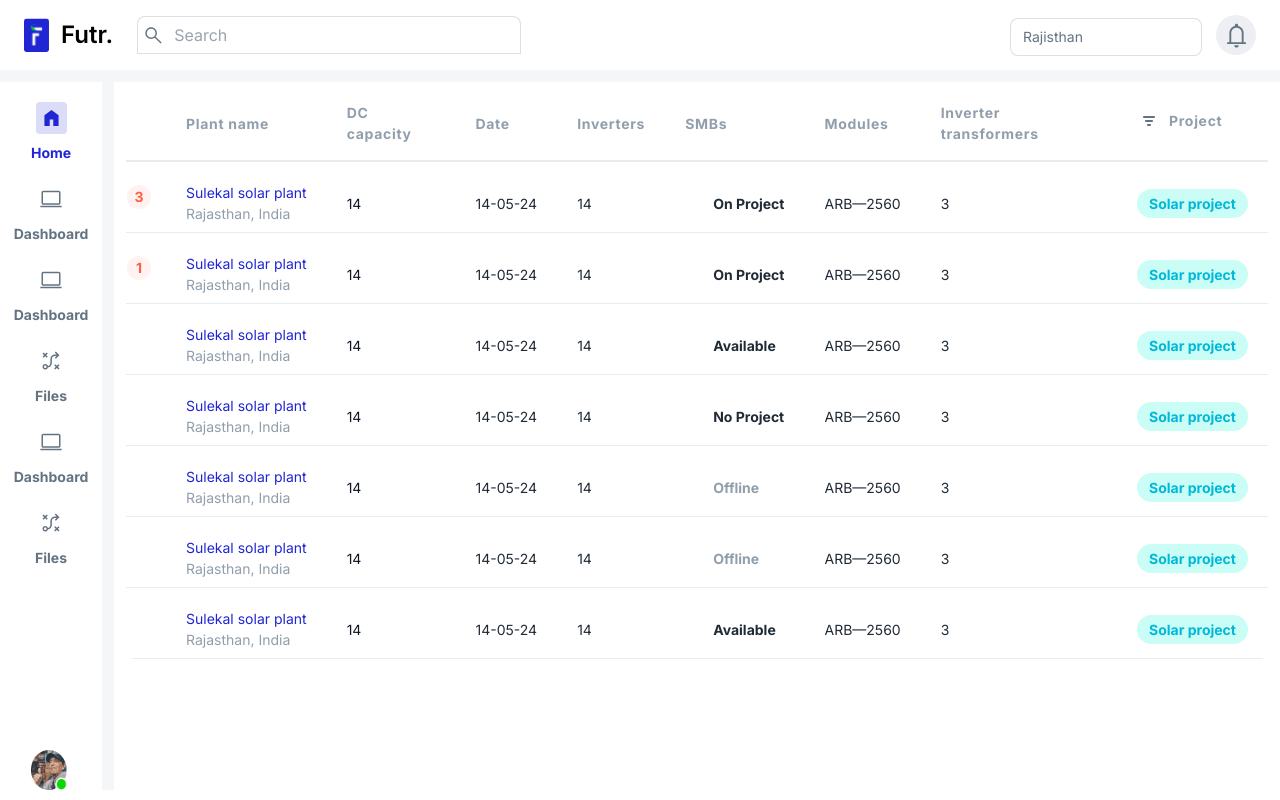
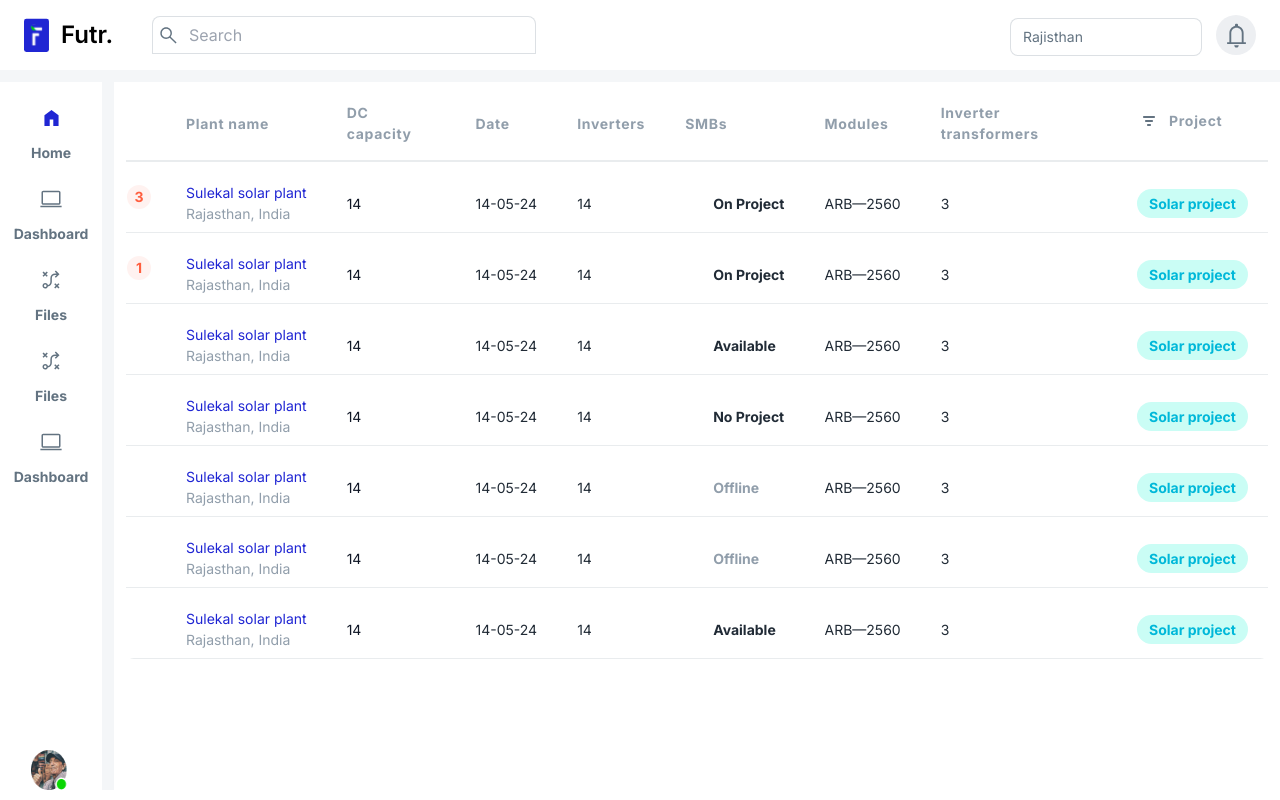
Before and after one commit to rajaziafat/Futr, a Next.js app: page / in a window 1280 px wide. Built offline with nearby package versions, Linux system fonts and the light colour scheme.

Commit message:
loop thorough sidebar

```diff
--- a/app/(components)/Header.jsx
+++ b/app/(components)/Header.jsx
@@ -1,26 +1,12 @@
 import Image from "next/image";
-import SelectCity from "./SelectComp";
-import SearchCom from "./SearchComp";
+import SearchComp from "./SearchComp";
+import SelectCity from "./SelectCity";
 
 const Header = () => {
   return (
-    <header className="h-[70px] px-4 sm:px-[24px] bg-white flex justify-between items-center">
-      <div className="flex items-center gap-[24px]">
-        <div className="flex items-center gap-[12px]">
-          <div>
-            <Image
-              src="/svgs/logo.svg"
-              className="w-[25px] h-[79px]"
-              alt="Logo"
-              width={10000}
-              height={1000}
-            />
-          </div>
-          <h1 className="font-semibold text-[24px]">Futr.</h1>
-        </div>
-        <div className="w-40 z-50 sm:w-56 lg:w-96">
-          <SearchCom />
-        </div>
+    <header className="h-[70px] ml-auto w-[90%] px-4 sm:px-[24px] bg-white flex justify-between items-center">
+      <div className="w-40 mx-auto sm:ml-0 z-50 sm:w-56 lg:w-96">
+        <SearchComp />
       </div>
       <div className="flex items-center gap-[14px]">
         <div>
--- a/app/(components)/Search.jsx
+++ b/app/(components)/Search.jsx
@@ -3,7 +3,7 @@ import { Combobox } from "@headlessui/react";
 import { Transition } from "@headlessui/react";
 import Image from "next/image";
 
-const Search = ({ selected, setSelected, filteredPeople, setQuery }) => {
+const Search = ({ selected, setSelected, filteredPeople, setQuery, query }) => {
   return (
     <div>
       {" "}
--- a/app/(components)/SearchComp.jsx
+++ b/app/(components)/SearchComp.jsx
@@ -8,7 +8,7 @@ const people = [
   { id: 3, name: "Webb" },
 ];
 
-const SearchCom = () => {
+const SearchComp = () => {
   const [selected, setSelected] = useState(people);
   const [query, setQuery] = useState("");
 
@@ -28,9 +28,10 @@ const SearchCom = () => {
         setSelected={setSelected}
         filteredPeople={filteredPeople}
         setQuery={setQuery}
+        query={query}
       />
     </>
   );
 };
 
-export default SearchCom;
+export default SearchComp;
--- a/app/(components)/Select.jsx
+++ b/app/(components)/Select.jsx
@@ -1,7 +1,7 @@
 import { Fragment } from "react";
 import { Listbox, Transition } from "@headlessui/react";
 
-export default function SelectCityComponent({ selected, setSelected, people }) {
+export default function Select({ selected, setSelected, people }) {
   return (
     <div className="hidden bg-white sm:block sm:w-48">
       <Listbox value={selected} onChange={setSelected}>
--- a/app/(components)/SelectComp.jsx
+++ b/app/(components)/SelectCity.jsx
@@ -1,6 +1,6 @@
 "use client";
 import React, { useState } from "react";
-import SelectCityComponent from "./Select";
+import Select from "./Select";
 
 const people = [
   { id: 1, name: "Rajisthan" },
@@ -12,7 +12,7 @@ const SelectCity = () => {
   const [selected, setSelected] = useState(people[0]);
   return (
     <>
-      <SelectCityComponent
+      <Select
         selected={selected}
         setSelected={setSelected}
         people={people}
--- a/app/(components)/Sidebar.jsx
+++ b/app/(components)/Sidebar.jsx
@@ -1,13 +1,18 @@
 import Image from "next/image";
 import React from "react";
 
-const Sidebar = () => {
+const menuItems = [
+  { icon: HomeIcon, label: "Home" },
+  { icon: DashboardIcon, label: "Dashboard" },
+  { icon: FilesIcon, label: "Files" },
+  { icon: FilesIcon2, label: "Files" },
+  { icon: DashboardIcon2, label: "Dashboard" },
+];
+
+
+// SVGs icon
+function HomeIcon(props) {
   return (
-    <div className="px-4 sm:px-0 mt-[12px] w-[112px] bg-white h-[calc(100vh-92px)] relative">
-      <div>
-        {/* Parent */}
-        <div className="flex flex-col items-center mt-[20px] gap-[8px]">
-          <div className="w-[31px] h-[32px] rounded-[4px] bg-lightBlue flex items-center justify-center">
     <Image
       src="/aside/home.svg"
       alt="Home"
@@ -15,13 +20,10 @@ const Sidebar = () => {
       width={10000}
       height={1000}
     />
-          </div>
-          <h4 className="text-[14px] font-normal sm:font-bold cursor-pointer text-royalBlue">
-            Home
-          </h4>
-        </div>
-        <div className="flex cursor-pointer flex-col items-center mt-[20px] gap-[8px] group">
-          <div className="w-[31px] h-[32px] rounded-[4px] duration-75 group-hover:bg-lightBlue flex items-center justify-center">
+  );
+}
+function DashboardIcon(props) {
+  return (
     <svg
       width="24"
       height="24"
@@ -49,20 +51,17 @@ const Sidebar = () => {
         />
       </g>
     </svg>
-          </div>
-          <h4 className="text-[14px] cursor-pointer font-normal sm:font-bold text-cloudySky duration-75 group-hover:text-royalBlue">
-            Dashboard
-          </h4>
-        </div>
-        <div className="flex cursor-pointer flex-col items-center mt-[20px] gap-[8px] group">
-          <div className="w-[31px] h-[32px] rounded-[4px] duration-75 group-hover:bg-lightBlue flex items-center justify-center">
+  );
+}
+function DashboardIcon2(props) {
+  return (
     <svg
       width="24"
       height="24"
       viewBox="0 0 24 24"
       fill="none"
       xmlns="http://www.w3.org/2000/svg"
-              className="transition-all"
+      className="transition duration-75 ease-in"
     >
       <mask
         id="mask0_1_5165"
@@ -83,13 +82,10 @@ const Sidebar = () => {
         />
       </g>
     </svg>
-          </div>
-          <h4 className="text-[14px] cursor-pointer font-normal sm:font-bold text-cloudySky duration-75 group-hover:text-royalBlue">
-            Dashboard
-          </h4>
-        </div>
-        <div className="flex cursor-pointer flex-col items-center mt-[20px] gap-[8px] group">
-          <div className="w-[31px] h-[32px] rounded-[4px] duration-75 group-hover:bg-lightBlue flex items-center justify-center">
+  );
+}
+function FilesIcon(props) {
+  return (
     <svg
       width="24"
       height="24"
@@ -118,47 +114,10 @@ const Sidebar = () => {
         />
       </g>
     </svg>
-          </div>
-          <h4 className="text-[14px] cursor-pointer font-normal sm:font-bold text-cloudySky duration-75 group-hover:text-royalBlue">
-            Files
-          </h4>
-        </div>
-        <div className="flex cursor-pointer flex-col items-center mt-[20px] gap-[8px] group">
-          <div className="w-[31px] h-[32px] rounded-[4px] duration-75 group-hover:bg-lightBlue flex items-center justify-center">
-            <svg
-              width="24"
-              height="24"
-              viewBox="0 0 24 24"
-              fill="none"
-              xmlns="http://www.w3.org/2000/svg"
-              className="transition-all"
-            >
-              <mask
-                id="mask0_1_5165"
-                style={{ maskType: "alpha" }}
-                maskUnits="userSpaceOnUse"
-                x="0"
-                y="0"
-                width="24"
-                height="24"
-              >
-                <rect width="24" height="24" fill="#D9D9D9" />
-              </mask>
-              <g mask="url(#mask0_1_5165)">
-                <path
-                  d="M1.38477 20.2307V18.7308H22.6155V20.2307H1.38477ZM4.30784 17.7308C3.80271 17.7308 3.37514 17.5558 3.02514 17.2058C2.67514 16.8558 2.50014 16.4282 2.50014 15.9231V5.53851C2.50014 5.03339 2.67514 4.60583 3.02514 4.25583C3.37514 3.90584 3.80271 3.73083 4.30784 3.73083H19.6924C20.1975 3.73083 20.6251 3.90584 20.9751 4.25583C21.3251 4.60583 21.5001 5.03339 21.5001 5.53851V15.9231C21.5001 16.4282 21.3251 16.8558 20.9751 17.2058C20.6251 17.5558 20.1975 17.7308 19.6924 17.7308H4.30784ZM4.30784 16.2308H19.6924C19.7693 16.2308 19.8398 16.1987 19.904 16.1346C19.9681 16.0705 20.0001 16 20.0001 15.9231V5.53851C20.0001 5.46158 19.9681 5.39106 19.904 5.32696C19.8398 5.26284 19.7693 5.23079 19.6924 5.23079H4.30784C4.23091 5.23079 4.16038 5.26284 4.09627 5.32696C4.03217 5.39106 4.00012 5.46158 4.00012 5.53851V15.9231C4.00012 16 4.03217 16.0705 4.09627 16.1346C4.16038 16.1987 4.23091 16.2308 4.30784 16.2308Z"
-                  fill="#637381"
-                  className="group-hover:fill-royalBlue"
-                />
-              </g>
-            </svg>
-          </div>
-          <h4 className="text-[14px] cursor-pointer font-normal sm:font-bold text-cloudySky duration-75 group-hover:text-royalBlue">
-            Dashboard
-          </h4>
-        </div>
-        <div className="flex cursor-pointer flex-col items-center mt-[20px] gap-[8px] group">
-          <div className="w-[31px] h-[32px] rounded-[4px] duration-75 group-hover:bg-lightBlue flex items-center justify-center">
+  );
+}
+function FilesIcon2(props) {
+  return (
     <svg
       width="24"
       height="24"
@@ -187,11 +146,41 @@ const Sidebar = () => {
         />
       </g>
     </svg>
+  );
+}
+
+
+const Sidebar = () => {
+  return (
+    <>
+      <div className="absolute pl-4 sm:pl-[24px] top-0 bg-white w-[140px] h-[70px] flex items-center gap-[12px]">
+        <div>
+          <Image
+            src="/svgs/logo.svg"
+            className="w-[25px] h-[79px]"
+            alt="Logo"
+            width={10000}
+            height={1000}
+          />
+        </div>
+        <h1 className="font-semibold text-[19px] sm:text-[24px]">Futr.</h1>
+      </div>
+      <div className="px-4 sm:px-0 mt-[12px] w-[112px] bg-white h-[calc(100vh-92px)] relative">
+        <div>
+          {/* Parent */}
+          {menuItems.map((item, index) => (
+            <div
+              key={index}
+              className="flex cursor-pointer flex-col items-center mt-[20px] gap-[8px] group"
+            >
+              <div className="w-[31px] h-[32px] rounded-[4px] duration-75 group-hover:bg-lightBlue flex items-center justify-center">
+                <item.icon />
               </div>
               <h4 className="text-[14px] cursor-pointer font-normal sm:font-bold text-cloudySky duration-75 group-hover:text-royalBlue">
-            Files
+                {item.label}
               </h4>
             </div>
+          ))}
         </div>
         <Image
           src="/aside/Userpic.png"
@@ -201,6 +190,7 @@ const Sidebar = () => {
           alt="icon"
         />
       </div>
+    </>
   );
 };
 
```
Lines whose indentation alone changed are shown as unchanged.
